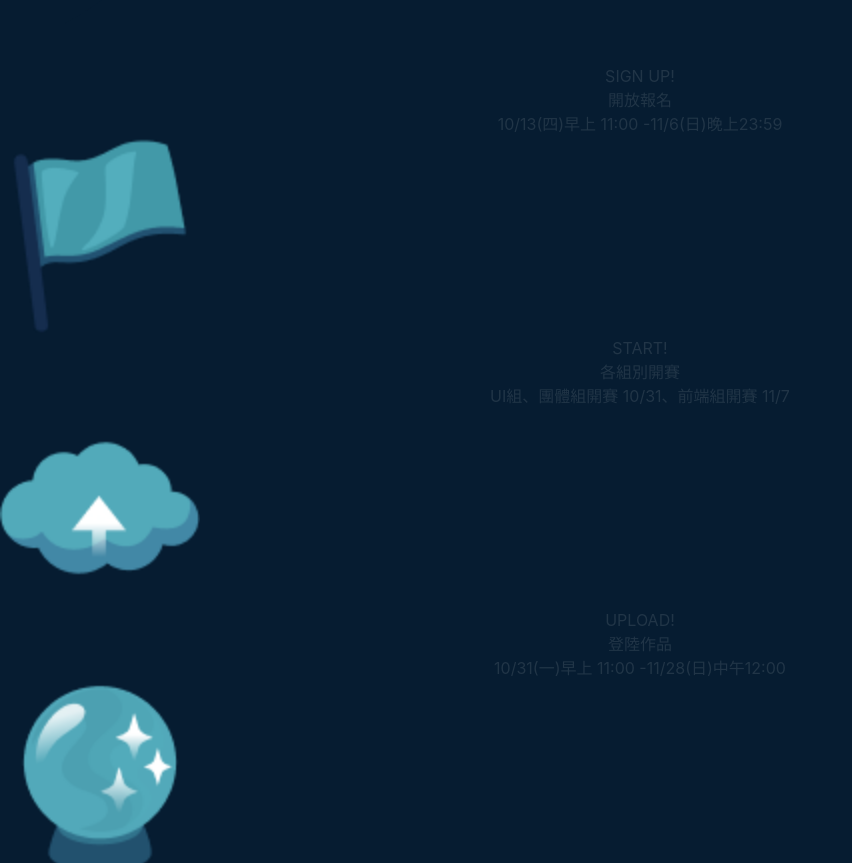
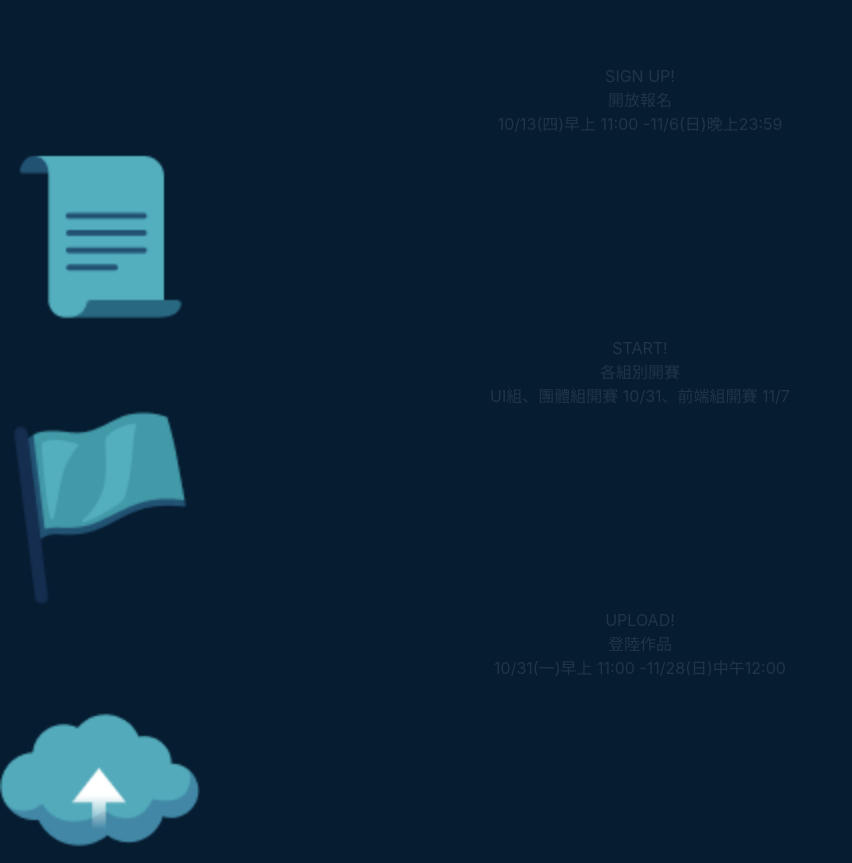
Before and after one commit to f2e4th/week1, a Vue app: page / in a window 1280 px wide. Shown: the part 1000-1863 px from the top of the page, without its empty margins (0-852 px from the left). Built offline with nearby package versions, Linux system fonts and the light colour scheme.

Commit message:
圖片修正

```diff
--- a/src/components/Progress.vue
+++ b/src/components/Progress.vue
@@ -8,7 +8,7 @@
           <div class="subtitle">{{item.subtitle}}</div>
           <div class="content">{{item.content}}</div>
           <div class="img">
-            <img :src="img_list[i+1]" alt="img">
+            <img :src="img_list[i]" alt="img">
           </div>
         </div>
       </li>
```
